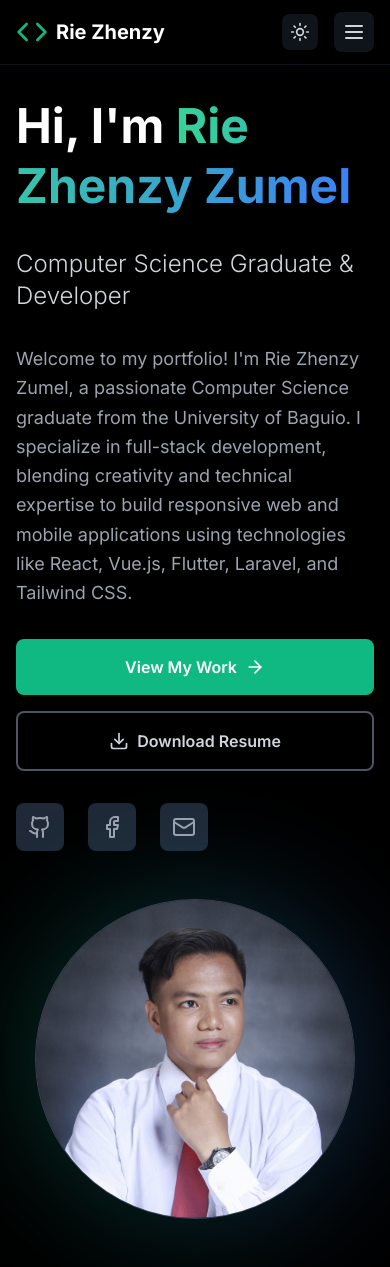
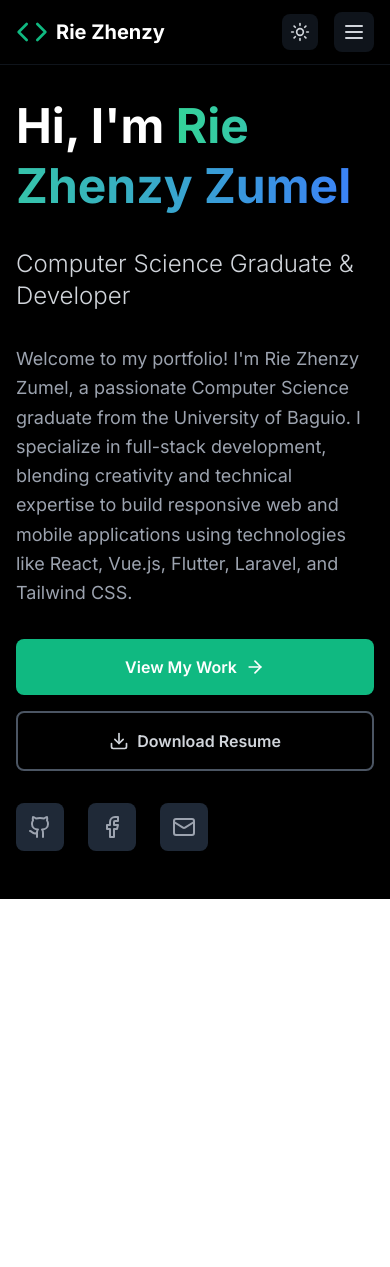
Before and after one commit to Zhenzy12/ZhenzyPortfolio, a React (Vite) app in the folder project/: page / in a window 390 px wide. After the commit the page ends 899 px from the top, so only its background shows below. Built offline with nearby package versions, Linux system fonts and the light colour scheme.

Commit message:
fix: navigation height

```diff
--- a/project/src/components/Navigation.tsx
+++ b/project/src/components/Navigation.tsx
@@ -81,7 +81,7 @@ const Navigation: React.FC = () => {
 
       {/* Mobile Navigation */}
       <div className={`md:hidden transition-all duration-300 ease-in-out ${
-        isOpen ? 'max-h-64 opacity-100' : 'max-h-0 opacity-0'
+        isOpen ? 'max-h-fit opacity-100' : 'max-h-0 opacity-0'
       } overflow-hidden bg-black/95 backdrop-blur-md`}>
         <div className="px-4 py-4 space-y-2">
           {navItems.map((item) => (
--- a/project/src/pages/Home.tsx
+++ b/project/src/pages/Home.tsx
@@ -86,7 +86,7 @@ const Home: React.FC = () => {
             </AnimatedSection>
           </div>
 
-          <div className="lg:w-1/2 mt-12 lg:mt-0">
+          <div className="hidden lg:block lg:w-1/2 mt-12 lg:mt-0">
             <AnimatedSection delay={400}>
               <div className="relative">
                 <div className="w-80 h-80 lg:w-96 lg:h-96 mx-auto">
```
